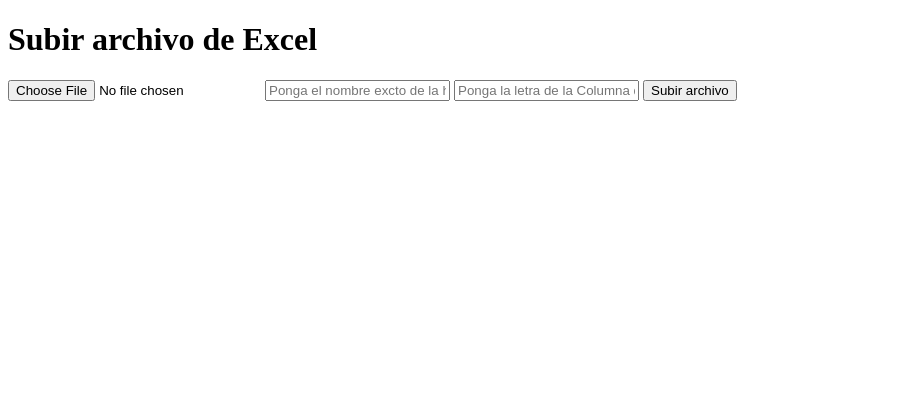
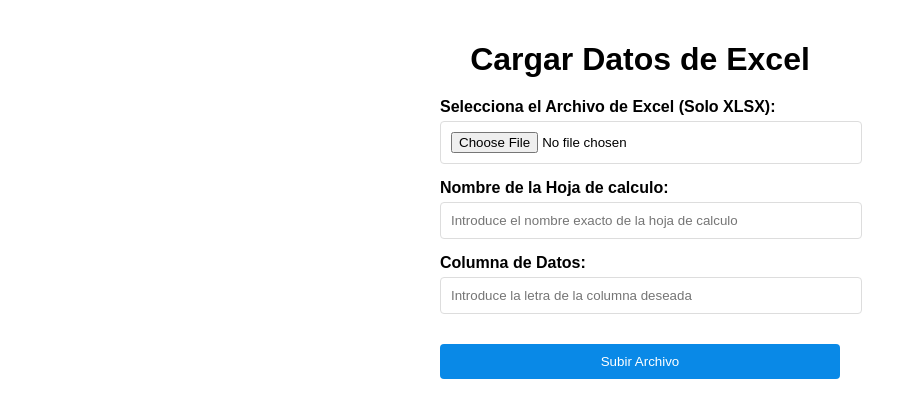
Before and after one commit to HaaruuKI/OomapasMessegerService, a Django app: page / in a window 1280 px wide. Shown: the top 418 px of the page, without its empty margins (0-917 px from the left). Run offline with Django 5.2, Linux system fonts and the light colour scheme.

Commit message:
Segundo commit

```diff
--- a/SendMessage/static/css/style.css
+++ b/SendMessage/static/css/style.css
@@ -1,17 +1,45 @@
-:root {
-    --steel-bleue: #3b99d9;
-    --steel-bue-2: #2e80b6;
-    --dark-khaki: #a8d069;
-    --medium-sea-green: #30ad64;
-    --light-sea-green: #25ccbf;
-    --light-sea-green-2: #20ac99;
-    --sand-brown: #f8c740;
-    --goldenrod: #e2a62b;
-    --khaki: #face6a;
-    --sandy-brown-2: #e5b962;
-    --salmon: #fd7072;
-    --indian-red-2: #af4173;
-    --tan: #d39f9a;
+body {
+    font-family: Arial, sans-serif;
+    margin: 0;
+    padding: 20px;
+  }
 
+  h1 {
+    text-align: center;
+    margin-bottom: 20px;
+  }
 
-}
+  .upload-form {
+    display: flex;
+    flex-direction: column;
+    width: 400px;
+    margin: 0 auto;
+  }
+
+  .input-group {
+    margin-bottom: 15px;
+  }
+
+  label {
+    display: block;
+    margin-bottom: 5px;
+    font-weight: bold;
+  }
+
+  input[type="text"],
+  input[type="file"] {
+    width: 100%;
+    padding: 10px;
+    border: 1px solid #ddd;
+    border-radius: 4px;
+  }
+
+  button[type="submit"] {
+    background-color: #4CAF50;
+    color: white;
+    padding: 10px 20px;
+    border: none;
+    border-radius: 4px;
+    cursor: pointer;
+    margin-top: 15px;
+  }
--- a/SendMessage/templates/index.html
+++ b/SendMessage/templates/index.html
@@ -1,27 +1,78 @@
-{% comment %} {% load static %} {% endcomment %}
-
+{% load static %}
 <!DOCTYPE html>
 <html lang="en">
 <head>
   <meta charset="UTF-8" />
   <meta name="viewport" content="width=device-width, initial-scale=1.0" />
-    <title>Mensajeria</title>
-    {% comment %} <link rel="stylesheet" href="{% static 'css/style.css' %}" /> {% endcomment %}
+  <title>Subir datos de Excel</title>
+  <link rel="stylesheet" href="{% static 'css/style.css' %}"/>
+<style>
+  body {
+    font-family: Arial, sans-serif;
+    margin: 0;
+    padding: 20px;
+  }
+
+  h1 {
+    text-align: center;
+    margin-bottom: 20px;
+  }
+
+  .upload-form {
+    display: flex;
+    flex-direction: column;
+    width: 400px;
+    margin: 0 auto;
+  }
+
+  .input-group {
+    margin-bottom: 15px;
+  }
+
+  label {
+    display: block;
+    margin-bottom: 5px;
+    font-weight: bold;
+  }
+
+  input[type="text"],
+  input[type="file"] {
+    width: 100%;
+    padding: 10px;
+    border: 1px solid #ddd;
+    border-radius: 4px;
+  }
+
+  button[type="submit"] {
+    background-color: #0989E7;
+    color: white;
+    padding: 10px 20px;
+    border: none;
+    border-radius: 4px;
+    cursor: pointer;
+    margin-top: 15px;
+  }
+
+</style>
 </head>
+<body>
+  <h1>Cargar Datos de Excel</h1>
 
-  <body>
-    {% comment %} <div data-collapse="medium" data-animation="default" data-duration="400" data-easing="ease" data-easing2="ease" role="banner" class="navigation-bar w-nav">
-      <div class="w-container">
-        <a href="/" aria-current="page" class="brand-link w-nav-brand w--current"></a>
+  <form method="POST" enctype="multipart/form-data" class="upload-form">
+    {% csrf_token %}
+    <div class="input-group">
+      <label for="file">Selecciona el Archivo de Excel (Solo XLSX):</label>
+      <input type="file" name="file" id="file" accept=".xlsx" required />
     </div>
-    </div> {% endcomment %}
-    <h1>Subir archivo de Excel</h1>
-    <form method="POST" enctype="multipart/form-data">
-      {% csrf_token %}
-      <input type="file" name="file" accept=".xlsx" required />
-      <input type="text" name="namePage" placeholder="Ponga el nombre excto de la hoja." required />
-      <input type="text" name="letterColumn" placeholder="Ponga la letra de la Columna que desea optener el dato." required />
-      <button type="submit" name="upload_excel" value="Subir archivo">Subir archivo</button>
+    <div class="input-group">
+      <label for="namePage">Nombre de la Hoja de calculo:</label>
+      <input type="text" name="namePage" id="namePage" placeholder="Introduce el nombre exacto de la hoja de calculo" required />
+    </div>
+    <div class="input-group">
+      <label for="letterColumn">Columna de Datos:</label>
+      <input type="text" name="letterColumn" id="letterColumn" placeholder="Introduce la letra de la columna deseada" required />
+    </div>
+    <button type="submit" name="upload_excel" value="Upload File">Subir Archivo</button>
   </form>
 </body>
 </html>
--- a/SendMessage/views.py
+++ b/SendMessage/views.py
@@ -2,7 +2,10 @@
 from django.shortcuts import render, redirect
 from twilio.rest import Client
 from time import sleep
+import webbrowser as web
 import pywhatkit
+import pyautogui as pg
+
 import pandas as pd
 
 def ReadExcel(request):
@@ -39,24 +42,33 @@
     return render(request, 'index.html')
 
 def FuctionSendMessage(numeros, messageTemplate):
-    # for num in numeros:
-    #     pywhatkit.sendwhatmsg_instantly("+52"+str(num), messageTemplate)
+    for num in numeros:
+        try:
+            web.get(using=None).open("https://web.whatsapp.com/send?phone=+52" + str(num) + "&text=" + messageTemplate )
+            sleep(6)
+            pg.click(1230, 1150)
+            sleep(2)
+            pg.press("enter")
 
-    print(list(map(str, numeros)))
-    account_sid = 'AC688140e0ef564a8dc5bb8a0113aa1626'
-    auth_token = 'cc50be07d923abf54ae019f0f4307dc3'
-    client = Client(account_sid, auth_token)
-    for num in numeros:
-        message = client.messages.create(
-        from_='whatsapp:+14155238886',
-        body=messageTemplate,
-        to='whatsapp:+521' + str(num)
-        )
-        print(message.sid)
-        print('Enviar mensajde al numero: ' + str(num))
-        print(messageTemplate)
-        print("//////////////////////////////////////////////////////////////////////////////7")
+            sleep(4)
+            pg.hotkey('ctrl','w')
+            sleep(1)
+        except Exception as e:
+            print(f"Error opening WhatsApp for number {num}: {e}")
 
+
+        # try:
+        #     with open("Reporte.txt", "a") as archivo:
+        #         today = date.today()
+        #         now = datetime.now()
+
+        #         fecha = f"{today.day}/{today.month}/{today.year}"
+        #         hora = f"{now.hour}:{now.minute}"
+
+        #         archivo.write(f"Fecha: {fecha}\nHora: {hora}\nNumero de telefono: {num}\nMensaje: {messageTemplate}\n--------------------")
+        # except Exception as error:
+        #     # Maneja cualquier error que ocurra
+        #     print(f"Error al crear el archivo: {error}")
 
 def view_excel(request):
     session = request.session
```
Also changed, not shown: PyWhatKit_DB.txt (added, +20 -0 lines), SendMessage/templates/view_excel.html (+112 -1 lines), SendMessage/tests.py (+60 -12 lines), Reporte.txt (added), db.sqlite3, 1 other file. Lines whose indentation alone changed are shown as unchanged.
